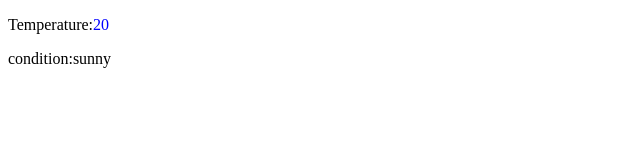
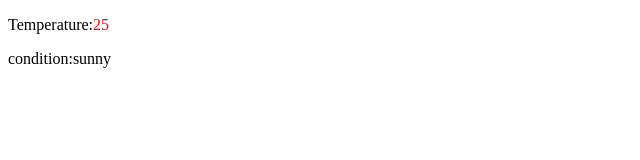
Before and after one commit to acciojob/conditional-weather-report-Chandrashekar185, a React app: page / in a window 1280 px wide. Shown: the top 160 px of the page, without its empty margins (0-640 px from the left). Built offline with nearby package versions, Linux system fonts and the light colour scheme.

Commit message:
Update App.js

```diff
--- a/src/components/App.js
+++ b/src/components/App.js
@@ -3,7 +3,7 @@ import React, { useState } from "react";
 import './../styles/App.css';
 
 const App = () => {
-  const [weather]=useState({temperature:20,
+  const [weather]=useState({temperature:25,
                            condition:"sunny",});
   return (
     <div>
```
